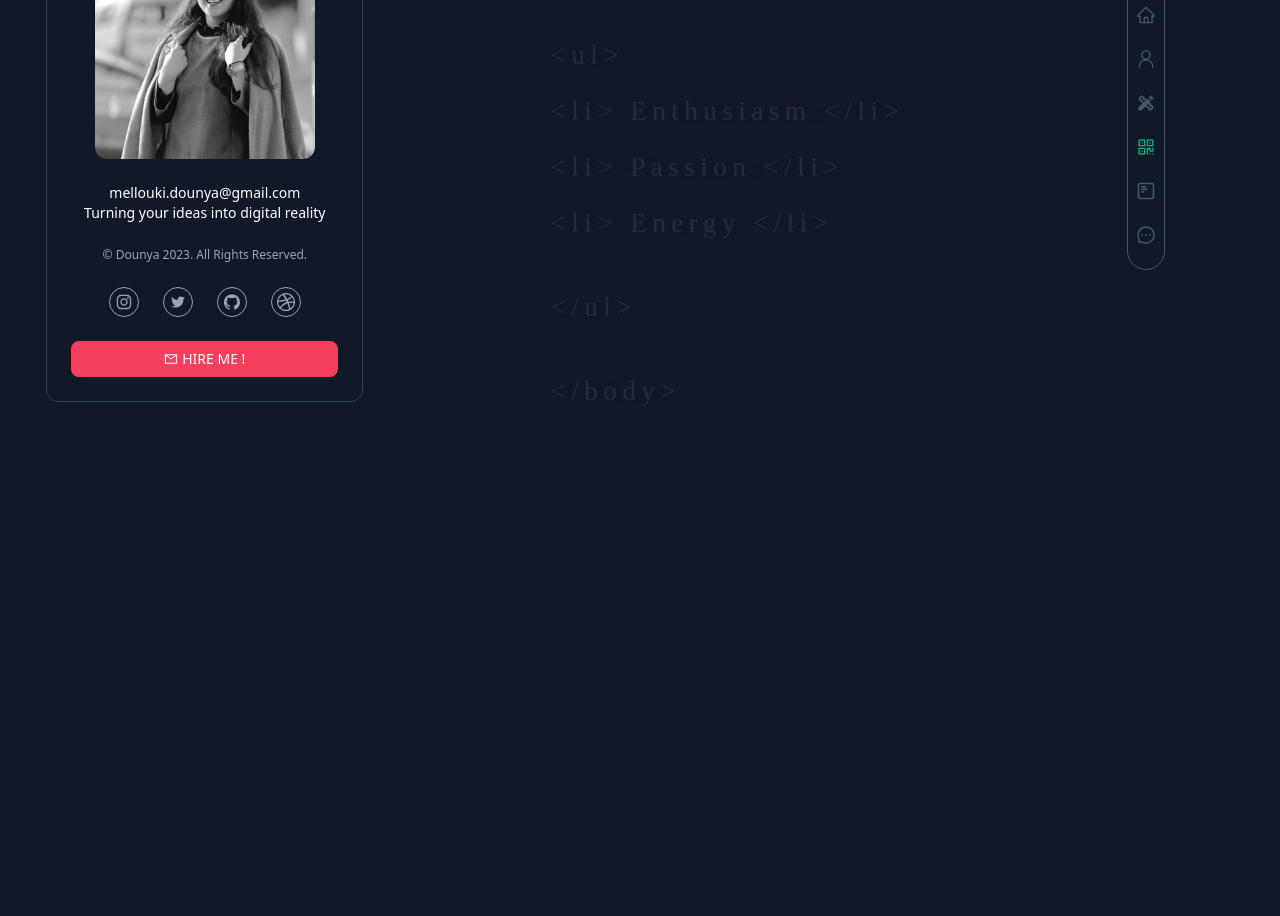
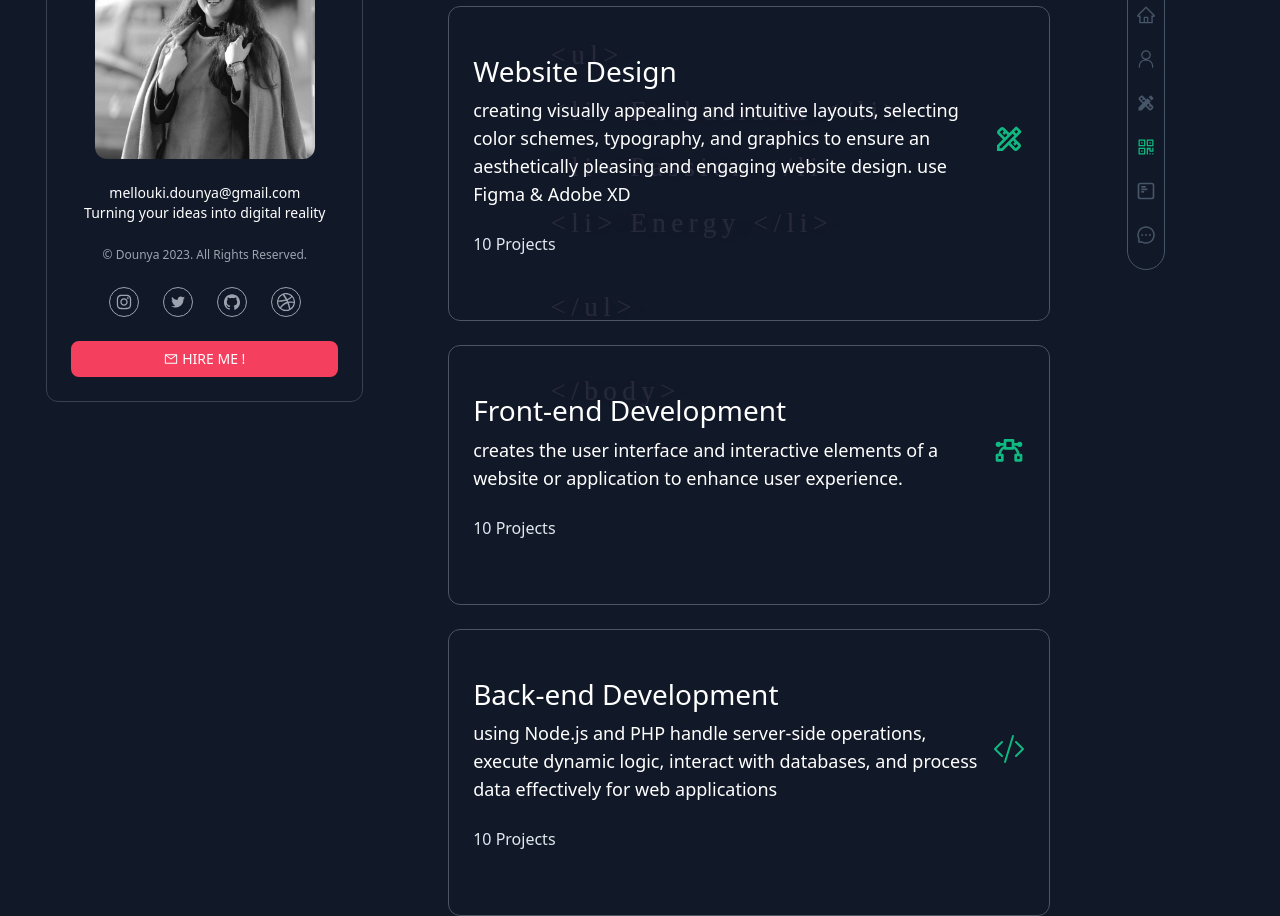
Before and after one commit to dounya-m/Dou_Portfolio, a React (Create React App) app: page /services in a window 1280 px wide. Shown: the part 280-1196 px from the top of the page. Before the commit the page ends 810 px from the top, so only its background shows below. Built offline with nearby package versions, Linux system fonts and the light colour scheme.

Commit message:
services pages

```diff
--- a/package.json
+++ b/package.json
@@ -13,7 +13,7 @@
     "react": "^18.2.0",
     "react-dom": "^18.2.0",
     "react-icons": "^4.8.0",
-    "react-router-dom": "^6.11.1",
+    "react-router-dom": "^6.14.0",
     "react-scripts": "5.0.1",
     "react-scroll": "^1.8.9",
     "web-vitals": "^2.1.4"
--- a/src/pages/Services.jsx
+++ b/src/pages/Services.jsx
@@ -1,9 +1,35 @@
 import React from 'react'
 import SubtitleComponent from '../components/subtitle/SubtitleComponent'
 import {AiOutlineQrcode} from 'react-icons/ai'
+import {MdOutlineDesignServices} from 'react-icons/md'
+import {BiVector} from 'react-icons/bi'
+import {BsCodeSlash} from 'react-icons/bs'
+
 
 
 function Services() {
+
+  const specializ = [
+    {
+      title: "Website Design",
+      content: "creating visually appealing and intuitive layouts, selecting color schemes, typography, and graphics to ensure an aesthetically pleasing and engaging website design. use Figma & Adobe XD",
+      project: "10",
+      icon: <MdOutlineDesignServices />,
+    },
+    {
+      title: "Front-end Development",
+      content: " creates the user interface and interactive elements of a website or application to enhance user experience.",
+      project: "10",
+      icon: <BiVector />,
+    },
+    {
+      title: "Back-end Development",
+      content: "using Node.js and PHP handle server-side operations, execute dynamic logic, interact with databases, and process data effectively for web applications",
+      project: "10",
+      icon: <BsCodeSlash />,
+    },
+  ]
+
   return (
     <>
       <SubtitleComponent text='Services' icon={AiOutlineQrcode} />
@@ -12,6 +38,28 @@ function Services() {
           My<span className='font-semibold text-rose-500'> Specializations</span>
         </h2>
       </div>
+
+      <div className='flex flex-col gap-4'>
+
+      {specializ.map((item, index)=>(
+          <div className='flex flex-col border-[1px] px-4 py-5 gap-2 hover:border-emerald-500 border-gray-600 rounded-xl' key={index}>
+            <div className='flex justify-between items-center gap-2'>
+            <section>
+            <h3>{item.title}</h3>
+            <p className='font-light text-lg'>{item.content}</p>
+            </section>
+            <section className='text-emerald-500 font-light text-[32px]'>
+              {item.icon}
+            </section>
+            </div>
+            <p className='text-slate-200 hover:underline'>{item.project} Projects</p>
+          </div>
+
+      ))
+
+      }
+
+      </div>
     </>
   )
 }
--- a/src/pages/Skills.jsx
+++ b/src/pages/Skills.jsx
@@ -2,7 +2,7 @@ import React, {useEffect} from 'react'
 import { MdDesignServices } from 'react-icons/md'
 import SubtitleComponent from '../components/subtitle/SubtitleComponent'
 import {FaFigma, FaVuejs, FaLaravel, FaNodeJs} from 'react-icons/fa'
-import {DiReact, DiAngularSimple, DiPhp} from 'react-icons/di'
+import {DiReact, DiAngularSimple, DiPhp, DiWordpress} from 'react-icons/di'
 // import {SiExpress}  from 'react-icons/si'
 
 
@@ -30,6 +30,7 @@ function Skills() {
     {icon: <FaLaravel />, name: 'Lravel', percentage: '65%' },
     // {icon: <FaFigma />, name: 'Express?js', percentage: '85%' },
     {icon: <FaNodeJs />, name: 'NodeJs', percentage: '85%' },
+    {icon: <DiWordpress />, name: 'Wordpress', percentage: '85%' },
   ]
 
 
```
Also changed, not shown: 1 other file (tests, documents, lock files or other folders).
